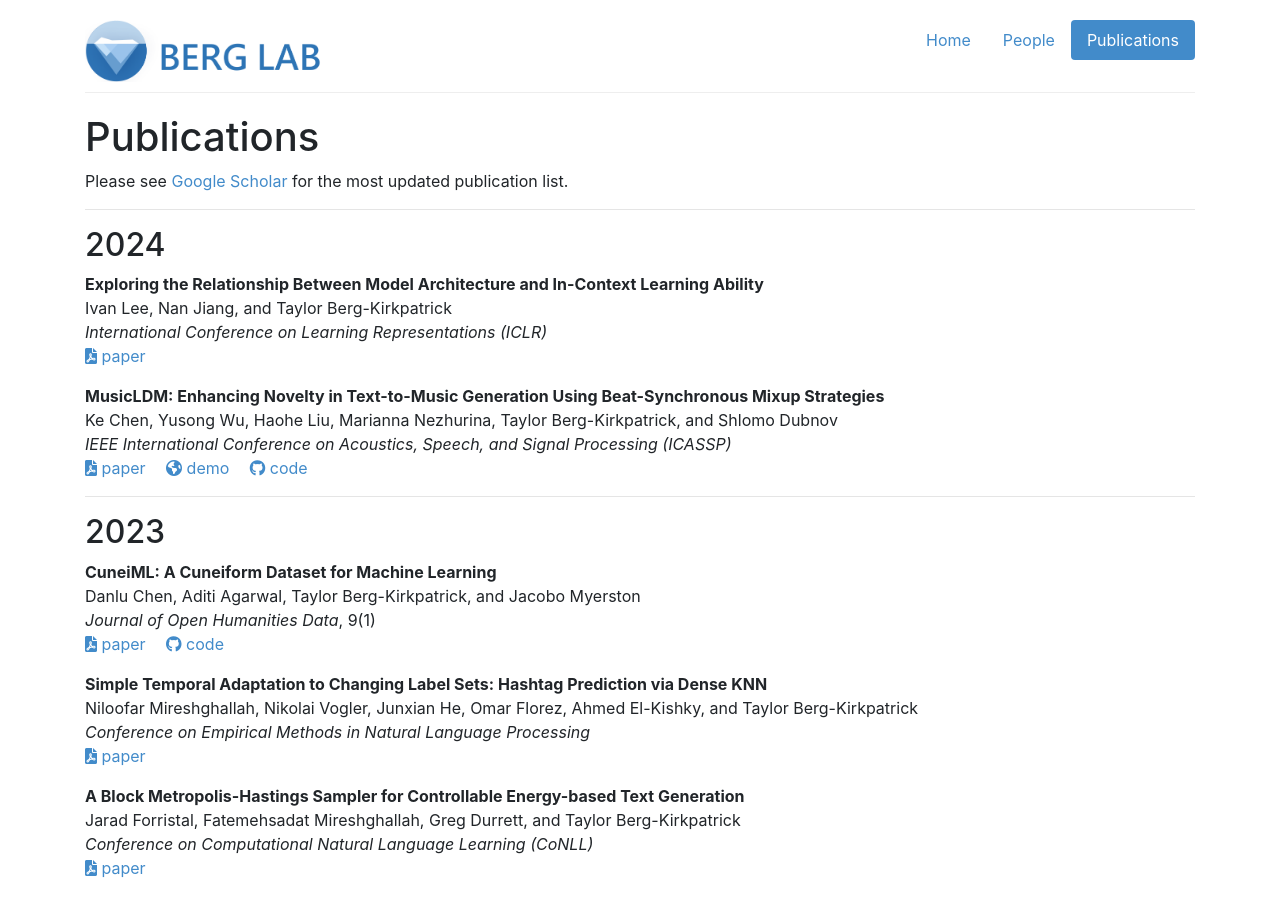
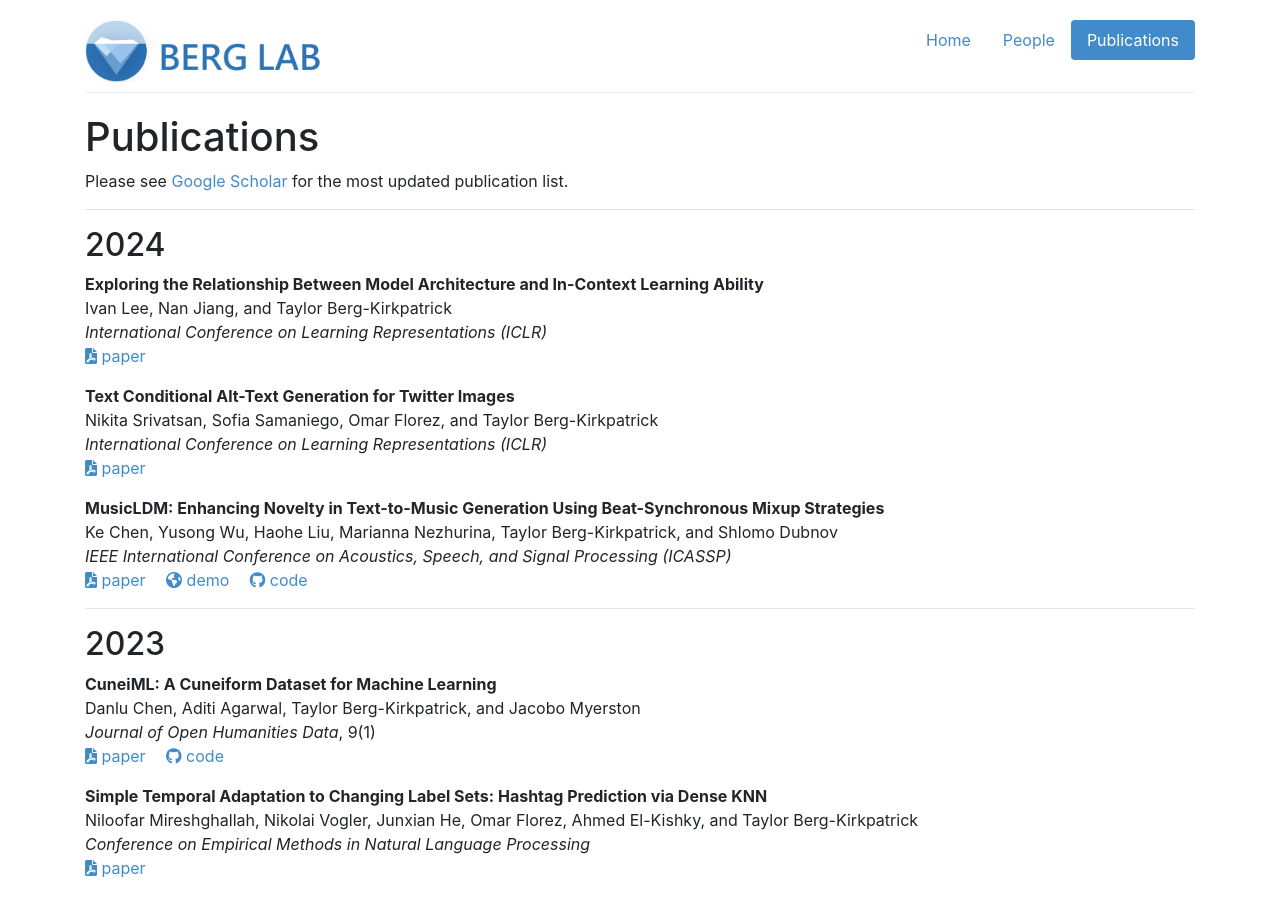
Before and after one commit to icebergnlp/icebergnlp.github.io, a Jekyll site: the page built from publications.md, in a window 1280 px wide and 900 px high. Built offline with Jekyll 4.4.1, drawn with Linux system fonts in a browser that asks for light colours; some of the changed text lies outside the part shown.

Commit message:
Update ICLR acceptance

```diff
--- a/publications.md
+++ b/publications.md
@@ -13,6 +13,11 @@ __Exploring the Relationship Between Model Architecture and In-Context Learning
 Ivan Lee, Nan Jiang, and Taylor Berg-Kirkpatrick\\
 _International Conference on Learning Representations (ICLR)_\\
 {% include icon_link.html text="paper" icon=site.icons.paper href="https://arxiv.org/pdf/2310.08049.pdf" %}
+
+__Text Conditional Alt-Text Generation for Twitter Images__\\
+Nikita Srivatsan, Sofia Samaniego, Omar Florez, and Taylor Berg-Kirkpatrick\\
+_International Conference on Learning Representations (ICLR)_\\
+{% include icon_link.html text="paper" icon=site.icons.paper href="https://arxiv.org/pdf/2305.14779.pdf" %}
 
 __MusicLDM: Enhancing Novelty in Text-to-Music Generation Using Beat-Synchronous Mixup Strategies__\\
 Ke Chen, Yusong Wu, Haohe Liu, Marianna Nezhurina, Taylor Berg-Kirkpatrick, and Shlomo Dubnov\\
@@ -96,11 +101,6 @@ __Membership Inference Attacks against Language Models via Neighbourhood Compari
 Justus Mattern, Fatemehsadat Mireshghallah, Zhijing Jin, Bernhard Schölkopf, Mrinmaya Sachan, and Taylor Berg-Kirkpatrick\\
 _Findings of the Association for Computational Linguistics: ACL_\\
 {% include icon_link.html text="paper" icon=site.icons.paper href="https://arxiv.org/pdf/2305.18462.pdf" %}
-
-__Text Conditional Alt-Text Generation for Twitter Images__\\
-Nikita Srivatsan, Sofia Samaniego, Omar Florez, and Taylor Berg-Kirkpatrick\\
-_arXiv preprint arXiv:2305.14779_\\
-{% include icon_link.html text="paper" icon=site.icons.paper href="https://arxiv.org/pdf/2305.14779.pdf" %}
 
 __Smaller Language Models are Better Black-box Machine-Generated Text Detectors__\\
 Fatemehsadat Mireshghallah, Justus Mattern, Sicun Gao, Reza Shokri, and Taylor Berg-Kirkpatrick\\
```
